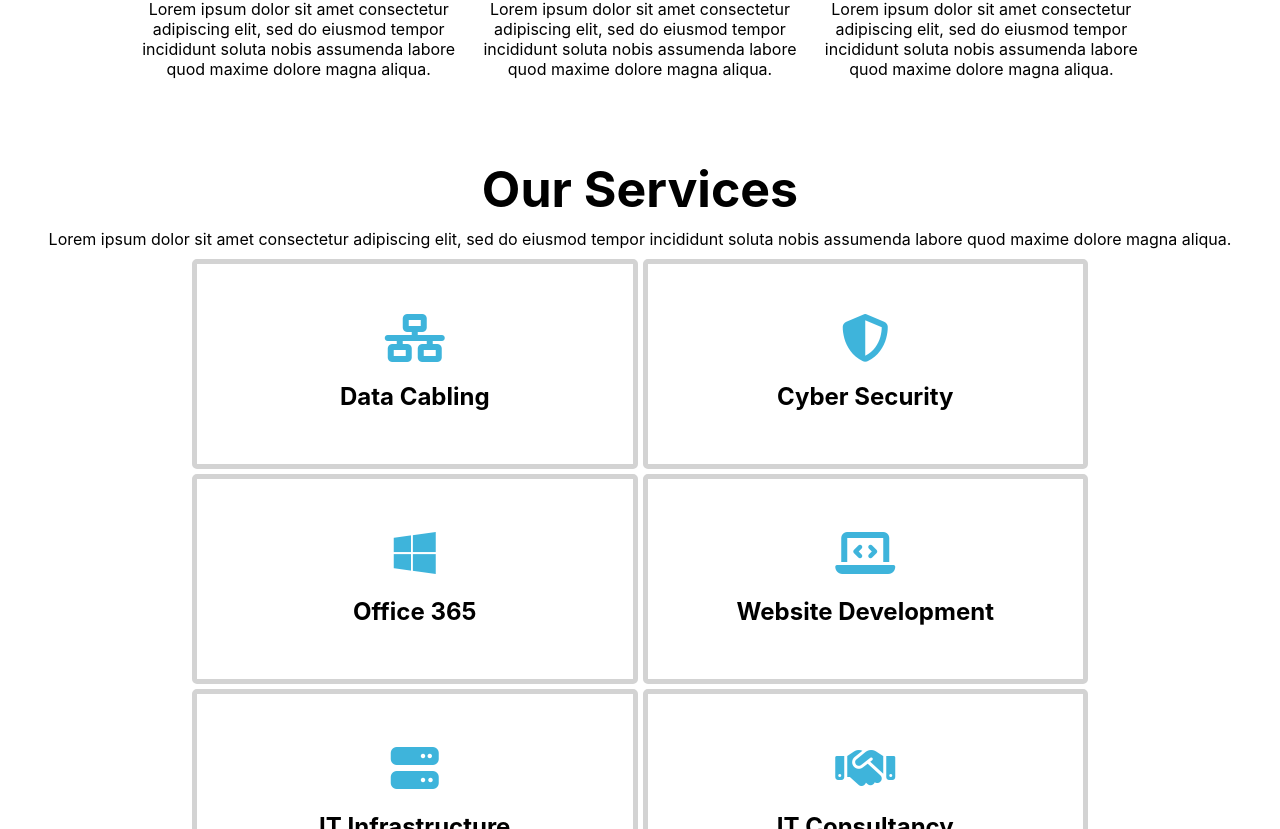
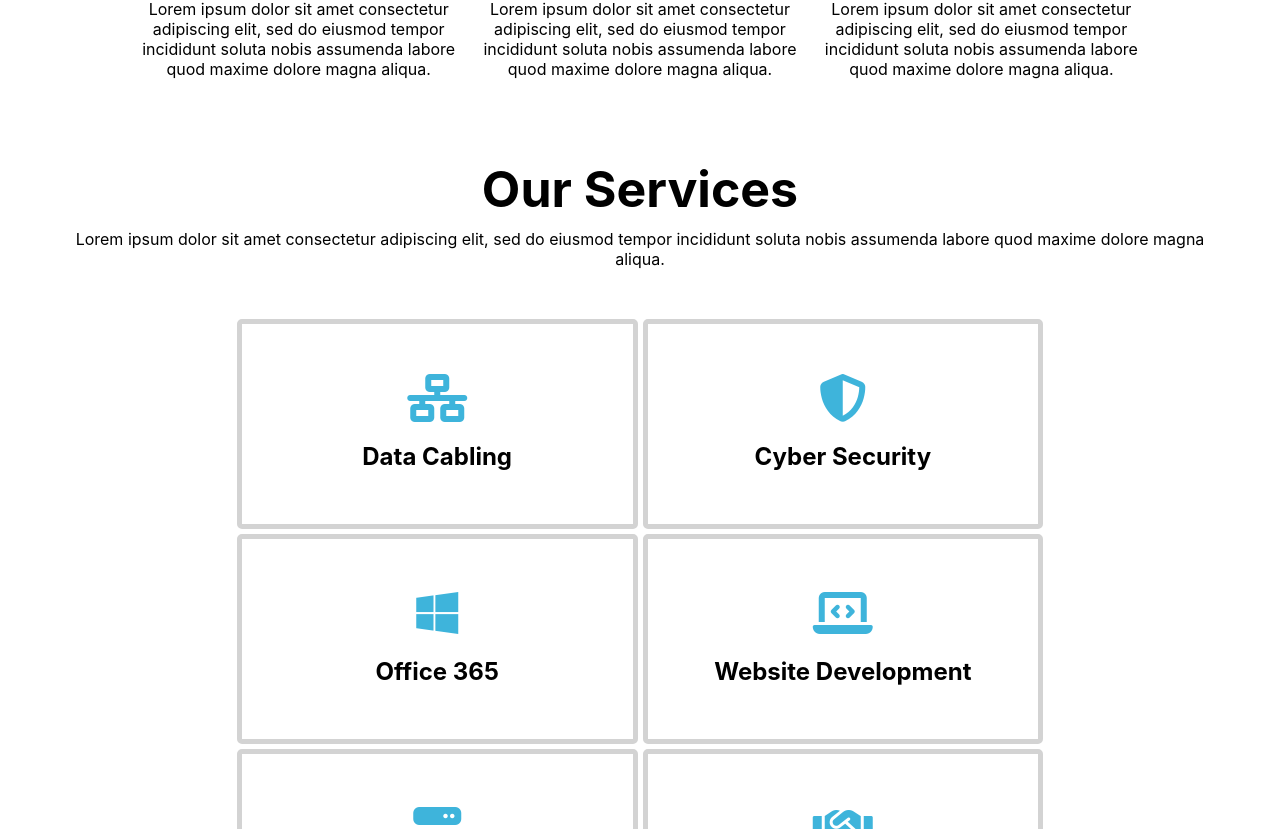
Before and after one commit to SPARKY892/dycoit, a React (Create React App) app: page / in a window 1280 px wide. Shown: the part 1071-1900 px from the top of the page. Built offline with nearby package versions, Linux system fonts and the light colour scheme.

Commit message:
Updated services container styling

```diff
--- a/src/components/HomePage.scss
+++ b/src/components/HomePage.scss
@@ -83,6 +83,11 @@
     justify-self: center;
 }
 
+.services-container {
+    padding: 0 5%;
+    margin-bottom: 50px;
+}
+
 .services-header {
     font-size: 50px;
     margin-bottom: 10px;
@@ -96,7 +101,7 @@
 .services-grid {
     display: grid;
     grid-template-columns: repeat(4, 1fr);
-    margin: 0 5%;
+    margin: 50px 5% 0 5%;
     grid-gap: 5px;
 }
 
@@ -104,7 +109,6 @@
     border: 5px solid lightgrey;
     border-radius: 5px;
     height: 200px;
-
 }
 
 .services-link {
```
